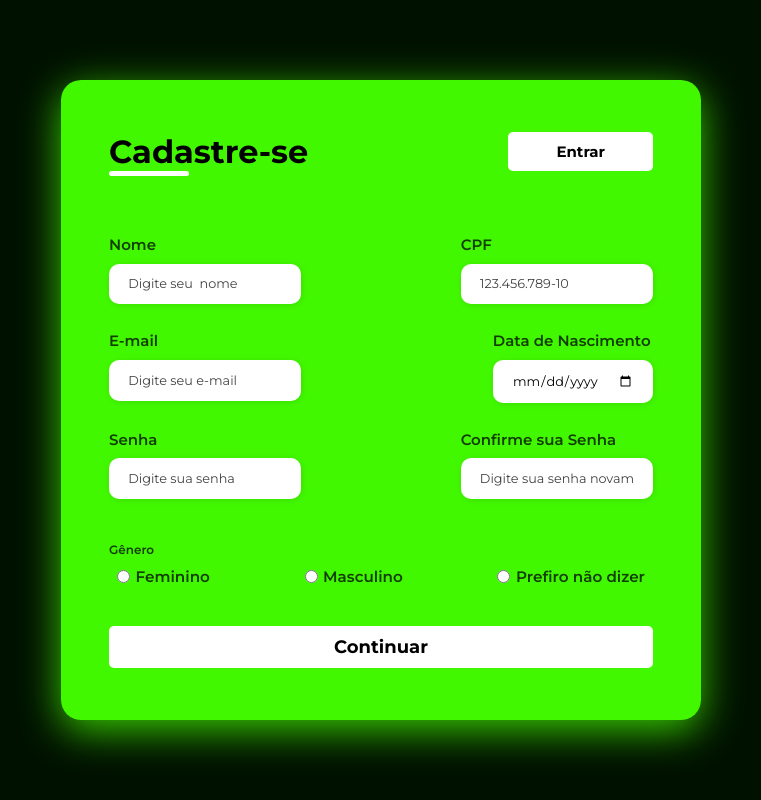
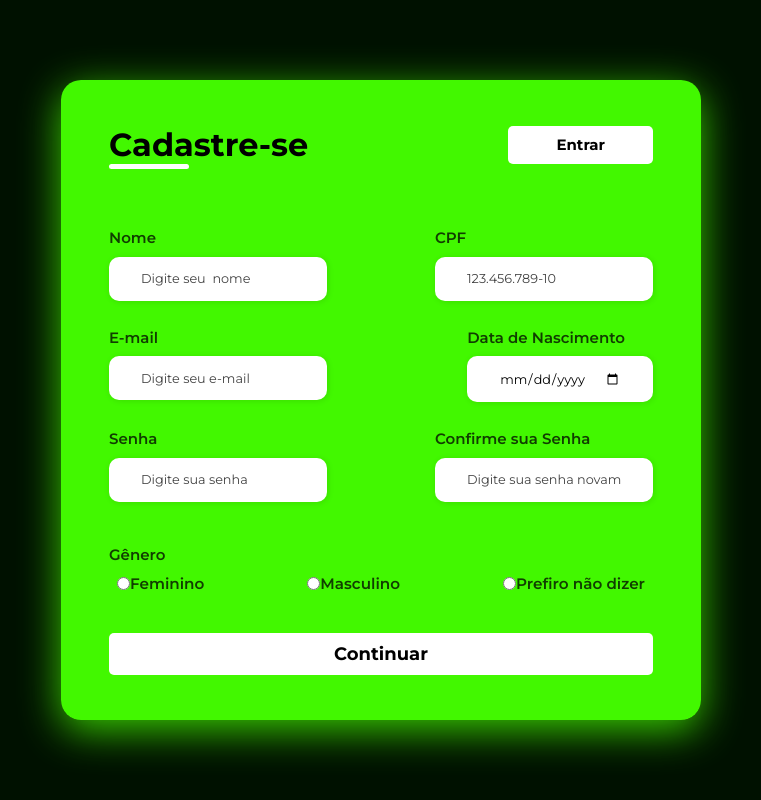
Before and after one commit to Group-QXBack/site-qxback, a PHP site: page / in a window 1280 px wide. Shown: the whole page, without its empty margins (259-1020 px from the left). Run offline with PHP 8.4, Linux system fonts and the light colour scheme.

Commit message:
Update style.css

```diff
--- a/ScreenCadastro/style.css
+++ b/ScreenCadastro/style.css
@@ -94,6 +94,7 @@ body {
     padding: 1rem 0;
 }
 
+
 .input-group .input-box label{
     font-size: 15px;
 }
@@ -107,7 +108,7 @@ body {
 
 .input-box input {
     margin: 0.6rem 0;
-    padding: 0.8rem 1.2rem;
+    padding: 0.9rem 2rem;
     border: none;
     border-radius: 10px;
     box-shadow: 1px 1px 6px #0000001c;
@@ -144,9 +145,8 @@ body {
     display: flex;
     align-items: center;
 }
-
-.gender-input input {
-    margin-right: 0.35rem;
+.gender-inputs .gender-title h6{
+    font-size: 15px;
 }
 
 .gender-input label {
```
